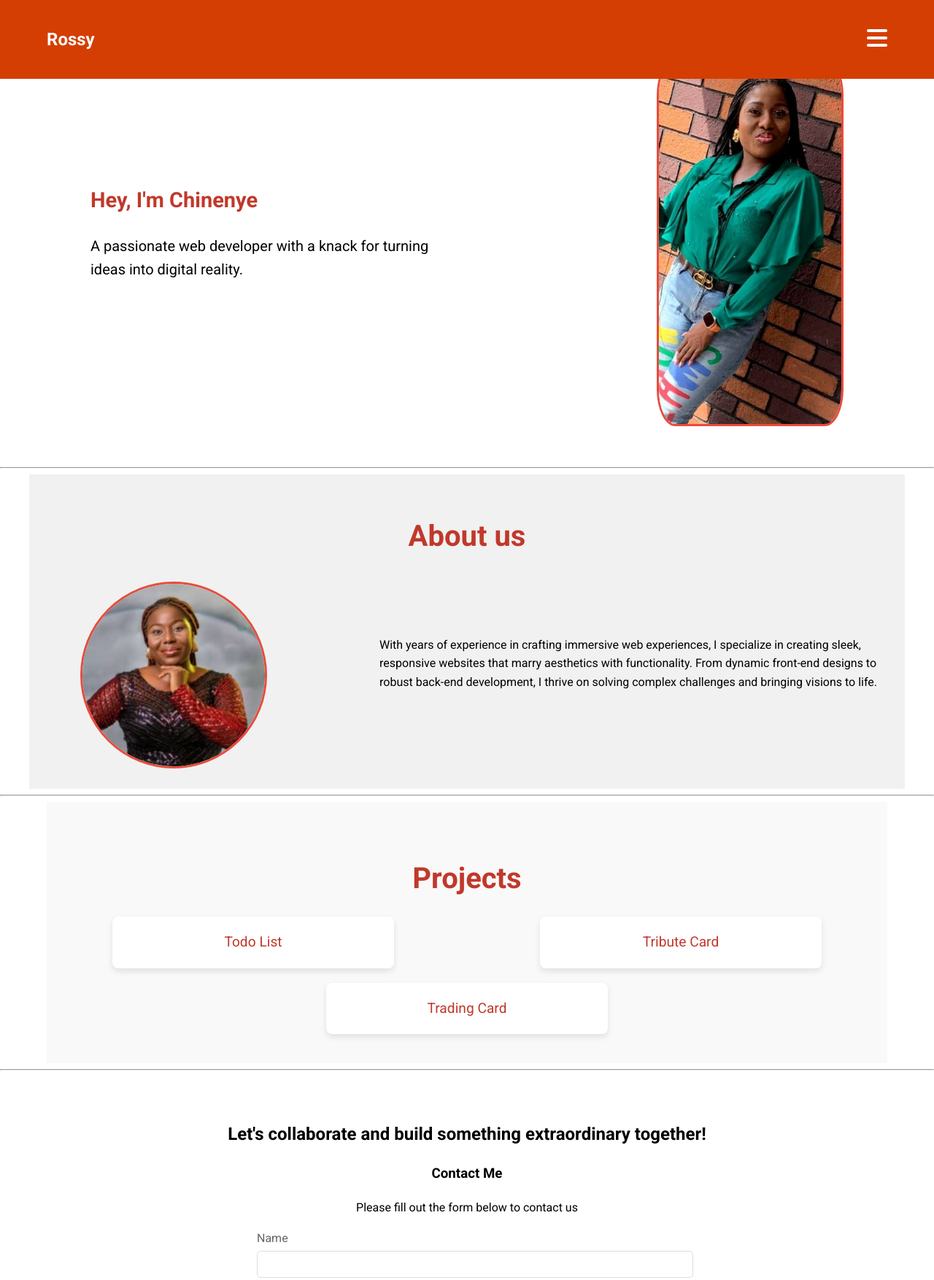
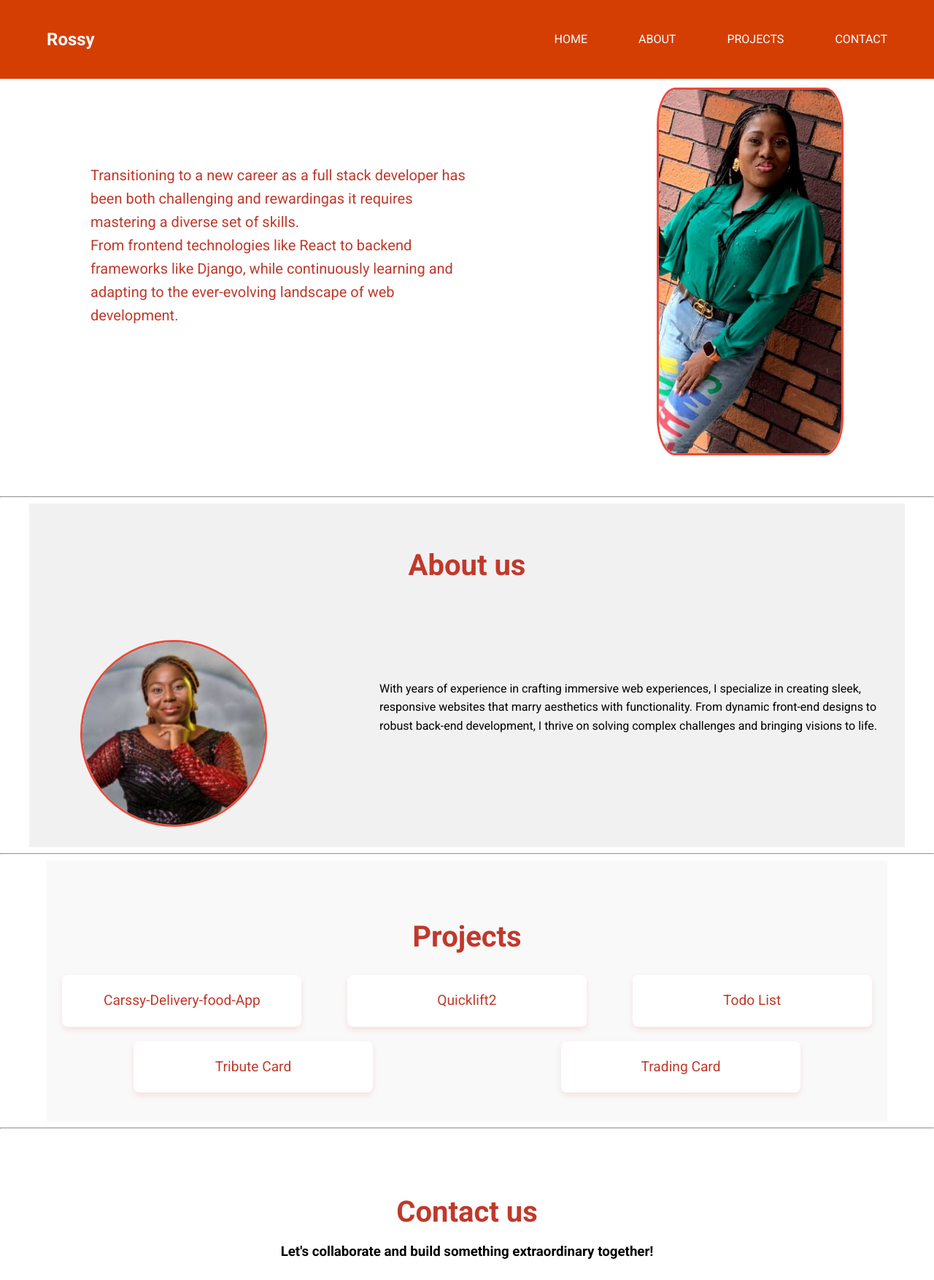
Before and after one commit to ajenechinenyerosemary/My-portfolio-website, a plain HTML site: page Portfolio-website/index.html in a window 1280 px wide. Shown: the top 1754 px of the page at 73% size. Drawn offline with Linux system fonts and the light colour scheme; a web font is replaced by a local one.

Commit message:
added soe features

```diff
--- a/Portfolio-website/css/media.css
+++ b/Portfolio-website/css/media.css
@@ -44,23 +44,28 @@
     } */
 
 
-/* Desktop menu styles */
-@media (min-width: 700px) {
-    .menuToggle {
-      display: none;
+/* Media query for screens 780px and below */
+@media (max-width: 780px) {
+    .mainMenu {
+        display: none;
+        flex-direction: column;
+        position: absolute;
+        top: 60px;
+        left: 0;
+        width: 100%;
+        background-color: rgb(212, 62, 3);
+        padding: 20px;
     }
 
-    .mainMenu {
-      display: flex;
-      flex-direction: row;
-      position: static;
-      width: auto;
-      background-color: transparent;
-      padding: 0;
+    .mainMenu.active {
+        display: flex;
     }
 
     .mainMenu li {
-      margin-left: 20px;
+        margin: 10px 0;
     }
+
+    .menuToggle {
+        display: block;
     }
 }
--- a/Portfolio-website/css/styles.css
+++ b/Portfolio-website/css/styles.css
@@ -40,59 +40,23 @@ header {
     margin: 0 auto;
 }
 
-  nav ul {
+.mainMenu {
+    display: flex;
     list-style: none;
-    display: flex;
     margin: 0;
     padding: 0;
+
 }
 
-  nav ul li {
-    margin-left: 20px;
+.mainMenu li {
+    margin-left: 70px;
+
 }
 
-  .openMenu, .closeMenu {
+.menuToggle {
     display: none;
     cursor: pointer;
 }
-
-  .mainMenu {
-    display: none;
-    flex-direction: column;
-    position: absolute;
-    top: 60px;
-    left: 0;
-    width: 100%;
-    background-color: rgb(212, 62, 3);
-    padding: 20px;
-  }
-
-  .mainMenu.active {
-    display: flex;
-  }
-
-  .menuToggle {
-    cursor: pointer;
-  }
-
-  /* @media (min-width: 768px) {
-    .menuToggle {
-      display: none;
-    }
-
-    .mainMenu {
-      display: flex;
-      flex-direction: row;
-      position: static;
-      width: auto;
-      background-color: transparent;
-      padding: 0;
-    }
-
-    .mainMenu li {
-      margin-left: 20px;
-    }
-  } */
 
 section {
     padding: 40px 0;
@@ -122,34 +86,33 @@ section {
     text-align: left;
 }
 
-.intro-text h1 {
+/* .intro-text h1 {
     font-size: 29px;
     color: #c0392b;
     margin-left: 60px;
-}
+} */
 
-.intro-text p {
+.intro-text p  {
     font-size: 20px;
-    color: black;
+    color: #c0392b;
     margin-left: 60px;
 }
 
 .img-ctn {
     flex: 0 0 auto;
     margin-right: 60px;
-    /* text-align: center; */
+
 }
 
 .img-ctn img {
-    width: 250px; /* Increase the width */
-    height: auto; /* Maintain aspect ratio */
+    width: 250px;
+    height: auto;
     border-radius: 10%;
     border: 3px solid #e74c3c;
-    margin-top: 40px;
+    margin-top: 80px;
 }
 
 /* About Section */
-/* Section Styles */
 section {
     padding: 40px 0;
     width: 90%;
@@ -219,10 +182,10 @@ section {
 }
 
 .project {
-    flex-basis: 30%;
+    flex-basis: 25%;
     background: #fff;
     padding: 20px;
-    box-shadow: 0 4px 8px rgba(0, 0, 0, 0.1);
+    box-shadow: 0 4px 8px rgba(218, 10, 10, 0.1);
     border-radius: 8px;
     text-align: center;
 }
@@ -242,6 +205,13 @@ section {
 /* Contact Section */
 #contact {
     text-align: center;
+}
+
+#contact h1 {
+    text-align: center;
+    font-size: 2.5em;
+    margin-bottom: -10px;
+    color: #c0392b;
 }
 
 #contact h2 {
--- a/Portfolio-website/index.html
+++ b/Portfolio-website/index.html
@@ -16,7 +16,24 @@
     <title>Rossy</title>
 </head>
 <body>
+
     <header id="titleMenu">
+        <nav>
+            <div id="logo-ctn">
+                <h2>Rossy</h2>
+            </div>
+            <ul class="mainMenu" id="mainMenu">
+                <li><a href="#home">HOME</a></li>
+                <li><a href="#about">ABOUT</a></li>
+                <li><a href="#projects">PROJECTS</a></li>
+                <li><a href="#contact">CONTACT</a></li>
+            </ul>
+            <div class="menuToggle" id="menuToggle">
+                <i class="fas fa-bars fa-2x"></i>
+            </div>
+        </nav>
+    </header>
+    <!-- <header id="titleMenu">
         <nav>
             <div id="logo-ctn">
                 <h2>Rossy</h2>
@@ -31,16 +48,16 @@
                 <li><a href="#contact">CONTACT</a></li>
             </ul>
         </nav>
-    </header>
+    </header> -->
     <main>
         <!-- Home Section -->
         <section id="home">
             <div class="home-content">
                 <div class="intro-text">
-                    <h1>Hey, I'm Chinenye</h1>
-                    <p class="intro-body">A passionate web developer
-                        with a knack for turning<br>
-                        ideas into digital reality.
+                    <!-- <h1>Hey, I'm Chinenye</h1> -->
+                    <p class="intro-body">Transitioning to a new career as a full stack developer has been both challenging and rewardingas it requires mastering a diverse set of skills.
+                        <br/>From frontend technologies like React to backend frameworks like Django,
+                        while continuously learning and adapting to the ever-evolving landscape of web development.
                     </p>
                 </div>
                 <div class="img-ctn">
@@ -71,6 +88,12 @@
             <h1>Projects</h1>
             <div id="projects-list">
                 <div class="project">
+                    <div><a href="https://github.com/ajenechinenyerosemary/Carssy-Delivery-food-App.git/" target="_blank">Carssy-Delivery-food-App</a></div>
+                </div>
+                <div class="project">
+                    <div><a href="https://github.com/VictorOkpare/Quicklift2.git/" target="_blank">Quicklift2</a></div>
+                </div>
+                <div class="project">
                     <div><a href="https://github.com/ajenechinenyerosemary/Todo-list.git" target="_blank">Todo List</a></div>
                 </div>
                 <div class="project">
@@ -84,9 +107,9 @@
         <hr>
         <!-- Contact Section -->
         <section id="contact">
-            <h1>Let's collaborate and build something extraordinary together!</h1>
+            <h1><span class="specialText">Contact </span> us</h1>
             <div id="contact-form">
-                <h3><span class="specialText">Contact</span> Me</h3>
+                <h3>Let's collaborate and build something extraordinary together!</h3>
                 <p>Please fill out the form below to contact us</p>
                 <form action="">
                     <div class="input-control">
--- a/Portfolio-website/scripts/script.js
+++ b/Portfolio-website/scripts/script.js
@@ -24,14 +24,34 @@
 //     }
 // });
 
+// document.addEventListener('DOMContentLoaded', function() {
+//     // Update copyright year
+//     const currentYearElement = document.getElementById('currentYear');
+//     if (currentYearElement) {
+//       currentYearElement.textContent = new Date().getFullYear();
+//     }
+
+//     // Mobile menu functionality
+//     const mainMenu = document.getElementById('mainMenu');
+//     const menuToggle = document.getElementById('menuToggle');
+
+//     if (mainMenu && menuToggle) {
+//       menuToggle.addEventListener('click', () => {
+//         mainMenu.classList.toggle('active');
+//         if (mainMenu.classList.contains('active')) {
+//           menuToggle.innerHTML = '<i class="fas fa-times fa-2x"></i>';
+//         } else {
+//           menuToggle.innerHTML = '<i class="fas fa-bars fa-2x"></i>';
+//         }
+//       });
+//     } else {
+//       console.error('Menu elements not found');
+//     }
+//   });
+
+
+
 document.addEventListener('DOMContentLoaded', function() {
-    // Update copyright year
-    const currentYearElement = document.getElementById('currentYear');
-    if (currentYearElement) {
-      currentYearElement.textContent = new Date().getFullYear();
-    }
-
-    // Mobile menu functionality
   const mainMenu = document.getElementById('mainMenu');
   const menuToggle = document.getElementById('menuToggle');
 
```
Lines whose indentation alone changed are shown as unchanged.
